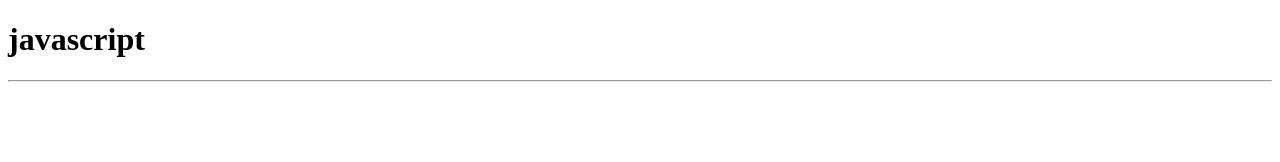
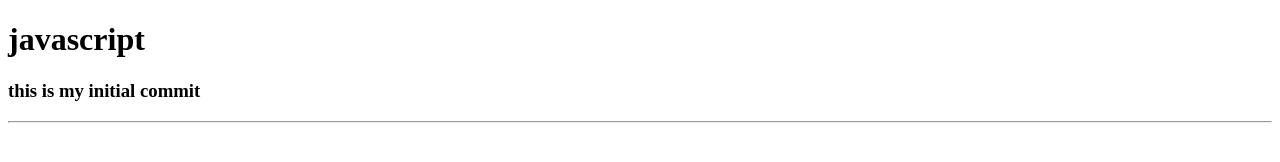
Before and after one commit to nivetha-angular-test/angularnew, a plain HTML site: page index.html in a window 1280 px wide. Drawn offline with Linux system fonts and the light colour scheme.

Commit message:
Update index.html

```diff
--- a/index.html
+++ b/index.html
@@ -8,6 +8,7 @@
 </head>
 <body>
     <h1>javascript</h1>
+    <h3>this is my initial commit</h3>
     <hr>
 </body>
 <script src="task1.js"></script>
```
